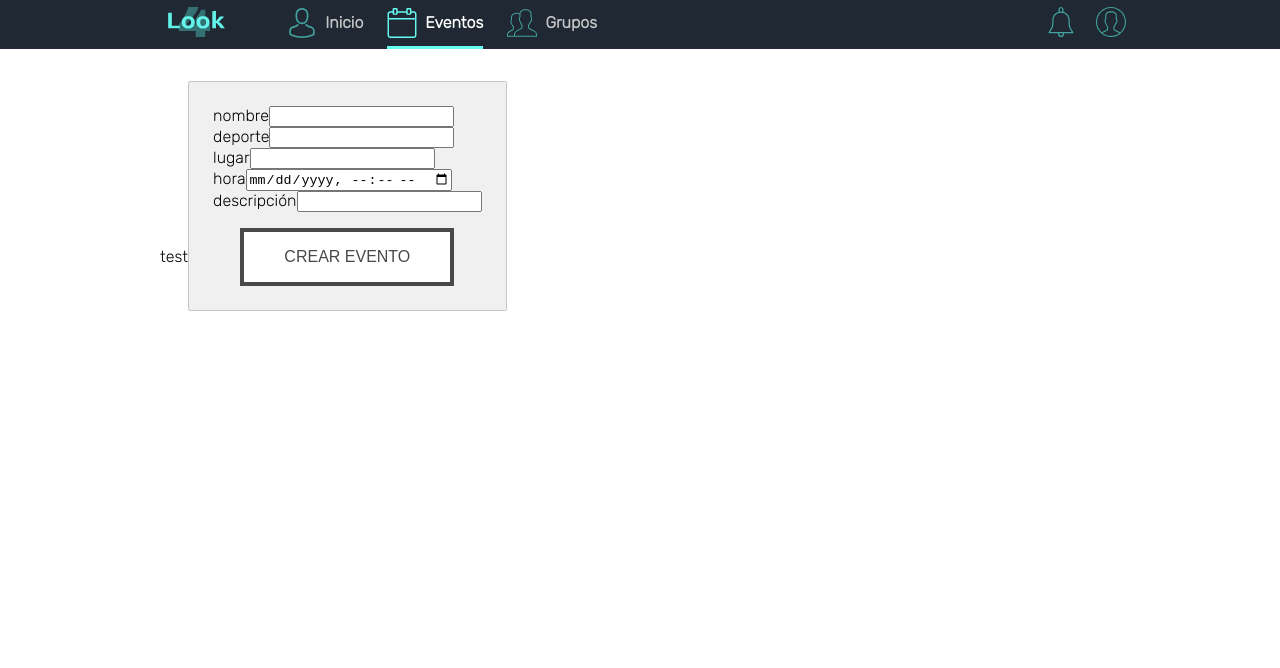
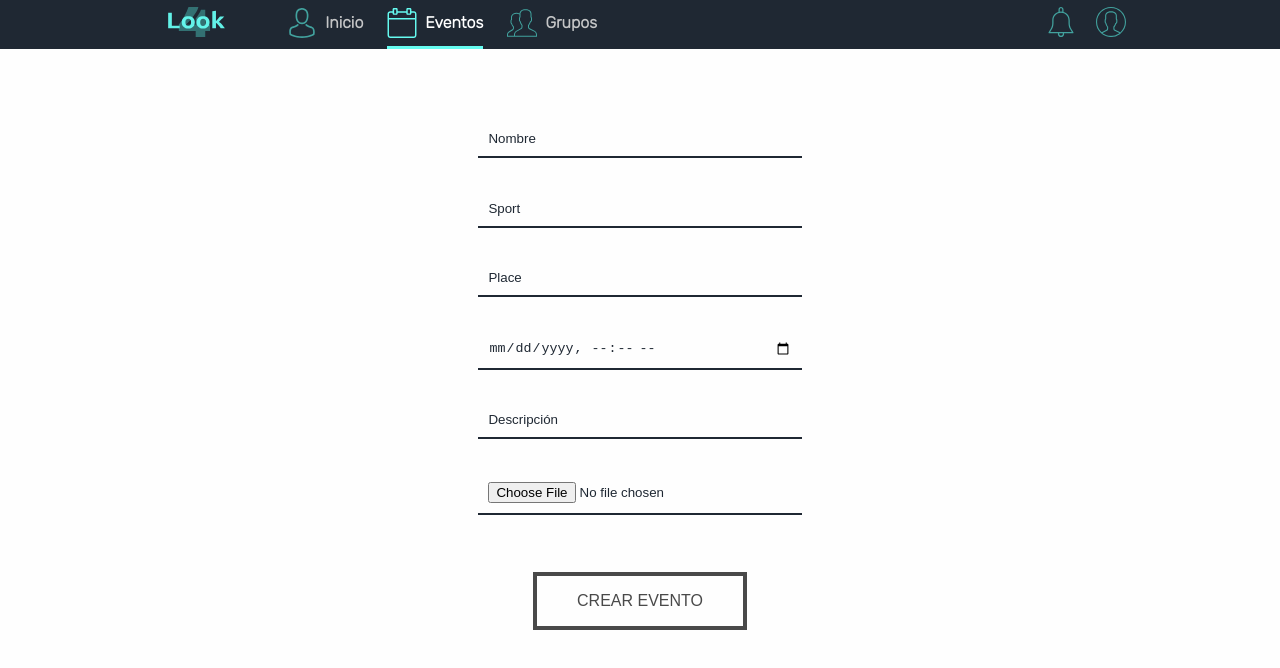
Before and after one commit to fullstacktf/Look4Team-Frontend, a React (Create React App) app: page /events/add in a window 1280 px wide. Shown: the top 668 px of the page. Built offline with nearby package versions, Linux system fonts and the light colour scheme.

Commit message:
estilo formulario y buscador

```diff
--- a/src/components/button/Button.tsx
+++ b/src/components/button/Button.tsx
@@ -23,11 +23,11 @@ const BUTTON = styled.button`
   border: 1px solid #66fcf1;
   border-radius: 3px;
   cursor: pointer; */
-
+  margin: 1.5em;
   color: #494949 !important;
   text-transform: uppercase;
   text-decoration: none;
-  background: #ffffff;
+  background: transparent;
   padding: 1em 2.5em 1em 2.5em;
   border: 4px solid #494949 !important;
   display: inline-block;
--- a/src/components/eventForm/EventForm.tsx
+++ b/src/components/eventForm/EventForm.tsx
@@ -23,19 +23,18 @@ const EventForm: React.FC = () => {
   const { inputs, handleInputChange, handleSubmit } = useFormInput(sendform);
 
   return (
-    <div>
-      test
+    <DIV>
       <FORM onSubmit={handleSubmit}>
         <Input
-          label="nombre"
           name="name"
           type="text"
           onChange={handleInputChange}
           value={inputs.name}
+          placeholder="Nombre"
         />
 
         <Input
-          label="deporte"
+          placeholder="Sport"
           name="sport"
           type="text"
           onChange={handleInputChange}
@@ -43,7 +42,7 @@ const EventForm: React.FC = () => {
         />
 
         <Input
-          label="lugar"
+          placeholder="Place"
           name="place"
           type="text"
           onChange={handleInputChange}
@@ -51,34 +50,43 @@ const EventForm: React.FC = () => {
         />
 
         <Input
-          label="hora"
+          placeholder="Hora"
           name="datetime"
           type="datetime-local"
           onChange={handleInputChange}
           value={inputs.datetime}
         />
         <Input
-          label="descripción"
+          placeholder="Descripción"
           name="description"
           type="text"
           onChange={handleInputChange}
           value={inputs.description}
         />
+
+        <Input
+          placeholder=""
+          name="description"
+          type="file"
+          onChange={handleInputChange}
+          value={inputs.image}
+        />
         <div>
           <Button text="CREAR EVENTO" />
         </div>
       </FORM>
-    </div>
+    </DIV>
   );
 };
-
 export default EventForm;
 
+const DIV = styled.div`
+  margin: auto;
+  width: 40%;
+  /* background-color: red; */
+`;
 const FORM = styled.form`
-  background-color: #f0f0f0;
-  display: inline-block;
-  padding: 1.5rem;
-  border: 1px solid #c5c6c7;
+  padding: 1.5em;
   border-radius: 2px;
   font-size: 1rem;
 
@@ -87,7 +95,11 @@ const FORM = styled.form`
     padding-top: 1em;
   }
 
-  input:nth-child() {
-    background-color: red;
+  :before {
+    -webkit-filter: blur(10px);
+    -moz-filter: blur(10px);
+    -o-filter: blur(10px);
+    -ms-filter: blur(10px);
+    filter: blur(10px);
   }
 `;
--- a/src/components/input/Input.tsx
+++ b/src/components/input/Input.tsx
@@ -2,38 +2,38 @@ import * as React from "react";
 import styled from "@emotion/styled";
 
 export interface InputProps {
-  type: string;
-  name: string;
-  value: string;
-  label: string;
-  onChange: any;
+  type?: string;
+  name?: string;
+  value?: string;
+  onChange?: any;
+  placeholder?: string;
 }
 
 const Input: React.FC<InputProps> = ({
-  label,
   type,
   name,
   value,
-  onChange
+  onChange,
+  placeholder
 }) => {
   return (
     <DIV>
-      <label>{label}</label>
-      <input name={name} type={type} value={value} onChange={onChange} />
+      <input
+        name={name}
+        type={type}
+        value={value}
+        onChange={onChange}
+        placeholder={placeholder}
+      />
     </DIV>
   );
 };
 
 const DIV = styled.div`
-  /* label {
-  display: block;
-} */
-  /* label {
-    color: #c5ecfd;
-  }
+  padding: 0.4em;
   input {
     outline: none;
-    padding: 0.4rem;
+
     width: 100%;
     margin: 10px 0;
     background: transparent;
@@ -41,11 +41,15 @@ const DIV = styled.div`
     padding: 10px;
     outline: none;
     box-sizing: border-box;
-    color: #c5ecfd;
+    color: #1f2833;
 
     outline: none;
-    border-bottom: 2px solid #c5ecfd;
-  } */
+    border-bottom: 2px solid #1f2833;
+
+    ::placeholder {
+      color: #1f2833;
+    }
+  }
 `;
 
 export default Input;
--- /dev/null
+++ b/src/components/searchBar/SearchBar.tsx
@@ -0,0 +1,113 @@
+import * as React from "react";
+import styled from "@emotion/styled";
+import Input from "../input/Input";
+import { useFormInput } from "../../hooks/useFormInput";
+
+import Button from "../button/Button";
+export interface SearchBarProps {}
+const DIV = styled.div`
+  display: flex;
+  justify-content: space-between;
+`;
+const SearchBar: React.FC = () => {
+  // const sendform = () => {
+  //   console.log("searching");
+  // };
+
+  // const { inputs, handleInputChange, handleSubmit } = useFormInput(sendform);
+
+  return (
+    // <DIV>
+    //   <form onSubmit={handleSubmit}>
+    //     <Input
+    //       name="Palabras Claves"
+    //       type="Palabras Claves"
+    //       value={inputs}
+    //       placeholder="Palabras Clave"
+    //       onChange={handleInputChange}
+    //     />
+    //     <Input
+    //       name="Deporte"
+    //       type="Deporte"
+    //       value="Deporte"
+    //       onChange={handleInputChange}
+    //       placeholder="Deporte"
+    //     />
+    //     <Input
+    //       name="Lugar"
+    //       type="Lugar"
+    //       value="Lugar"
+    //       placeholder="Lugar"
+    //       onChange={handleInputChange}
+    //     />
+    //     <Input
+    //       name="Fecha"
+    //       type="Fecha"
+    //       value="Fecha"
+    //       placeholder="Fecha"
+    //       onChange={handleInputChange}
+    //     />
+    //     <div className="divbtn">
+    //       <Button text="BUSCAR" />
+    //     </div>
+    //   </form>
+    // </DIV>
+
+    <DIV1>
+      <INPUT type="text" placeholder="Palabras Clave" />
+      <INPUT type="text" placeholder="Deporte" />
+      <INPUT type="text" placeholder="Lugar" />
+      <INPUT type="text" placeholder="Fecha" />
+      <BUTTON>BUSCAR</BUTTON>
+    </DIV1>
+  );
+};
+
+const BUTTON = styled.button`
+  /* margin: 1.5em; */
+  color: #494949 !important;
+  text-transform: uppercase;
+  text-decoration: none;
+  background: transparent;
+  padding: 1em 1em 1em 1em;
+  border: 4px solid #494949 !important;
+  display: inline-block;
+  transition: all 0.4s ease 0s;
+  /* font-family: "roboto"; */
+  font-size: 1em;
+  /* font-weight: bold; */
+  cursor: pointer;
+
+  :hover {
+    color: #ffffff !important;
+    background: #42a29e;
+    border-color: #42a29e !important;
+    transition: all 0.4s ease 0s !important;
+  }
+`;
+
+const DIV1 = styled.div`
+  display: flex;
+  margin: auto;
+  justify-content: space-around;
+`;
+const INPUT = styled.input`
+  outline: none;
+
+  margin: 10px 0;
+  background: transparent;
+  border: 0px;
+  padding: 10px;
+  outline: none;
+  box-sizing: border-box;
+  color: #1f2833;
+
+  outline: none;
+  border-bottom: 2px solid #1f2833;
+
+  ::placeholder {
+    color: #1f2833;
+  }
+`;
+
+export default SearchBar;
--- a/src/components/signIn/SignIn.tsx
+++ b/src/components/signIn/SignIn.tsx
@@ -33,19 +33,19 @@ const SignIn: React.FC = () => {
       <form onSubmit={handleSubmit}>
         <div>
           <Input
-            label="email"
             name="email"
             type="email"
             value="email"
+            placeholder="Email"
             {...email}
           />
         </div>
         <div>
           <Input
-            label="password"
             name="password"
             type="password"
             value="password"
+            placeholder="Password"
             {...password}
           />
         </div>
--- a/src/hooks/useFormInput.ts
+++ b/src/hooks/useFormInput.ts
@@ -7,6 +7,7 @@ export interface valuesType {
   place: string;
   datetime: string;
   description: string;
+  image: string;
 }
 
 export const useFormInput = callback => {
@@ -15,7 +16,8 @@ export const useFormInput = callback => {
     sport: "",
     place: "",
     datetime: "",
-    description: ""
+    description: "",
+    image: ""
   };
   const [inputs, setInputs] = useState(initialValues);
   const handleSubmit = event => {
--- a/src/index.css
+++ b/src/index.css
@@ -7,10 +7,12 @@
 body {
   margin: 0;
   font-family: "roboto";
+
   /* font-size: 18px; */
 }
 
 html {
+  background-color: #fefefe;
   /* font-size: calc(0.5em + 0.5vw); */
   font-size: 2vh;
 }
--- a/src/pages/searchEvents/SearchEvents.tsx
+++ b/src/pages/searchEvents/SearchEvents.tsx
@@ -1,6 +1,7 @@
 import * as React from "react";
 import styled from "@emotion/styled";
 import EventForm from "../../components/eventForm/EventForm";
+import SearchBar from "../../components/searchBar/SearchBar";
 
 const DIV = styled.div`
   margin: auto;
@@ -13,7 +14,7 @@ export interface SearchEventsProps {}
 const SearchEvents: React.FC = () => {
   return (
     <DIV>
-      <EventForm />
+      <SearchBar />
     </DIV>
   );
 };
```
Also changed, not shown: src/components/home/Home.tsx (+0 -9 lines), src/components/searchbar/SearchBar.tsx (deleted, +0 -19 lines), public/action-athletes-ball-blur-274422.jpg (added), src/components/searchDivider/SearchDivider.tsx (added).
